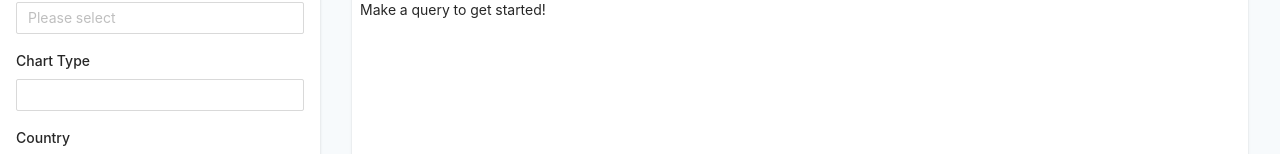
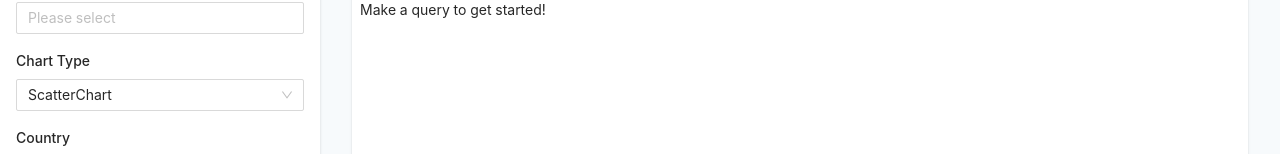
Before and after one commit to georgekolasa/weatherdb, a React (Create React App) app in the folder frontend/: page /query in a window 1280 px wide. Shown: the part 145-299 px from the top of the page. Built offline with nearby package versions, Linux system fonts and the light colour scheme.

Commit message:
small tweaks

```diff
--- a/frontend/src/components/QueryBuilder/QueryForm.js
+++ b/frontend/src/components/QueryBuilder/QueryForm.js
@@ -1,8 +1,10 @@
 import React from 'react';
-import { Select, Input, Form, Space, Button} from 'antd';
+import { Select, Input, Form, Space, Button } from 'antd';
 import { useStore } from '../../stores';
 
 import './styles/Form.css';
+import { CHART_TYPES } from '../../util/constants';
+import shallow from 'zustand/shallow';
 
 const { Option } = Select;
 
@@ -11,14 +13,19 @@ const fakeDatabaseColOptions = Array.from({ length: 5 }, (_, index) => (
 ));
 
 export default function QueryForm() {
-  // TODO: USE ME
-  const setQueryData = useStore((state) => state.setQueryData);
+  const { chartConfig, setQueryData } = useStore(
+    (state) => ({
+      setQueryData: state.setQueryData,
+      chartConfig: state.chartConfig,
+    }),
+    shallow
+  );
 
   const onSubmit = (data) => {
     console.log(data);
-  }
-    //TODO: set chart options in state based on input
-    // create query based on input
+  };
+  //TODO: set chart options in state based on input
+  // create query based on input
 
   return (
     <Form style={{ paddingTop: '1rem' }} onSubmit={onSubmit}>
@@ -37,11 +44,18 @@ export default function QueryForm() {
         </div>
         <div>
           <h4>Chart Type</h4>
-          <Input name='Chart Type'/>
+          <Select
+            style={{ width: '100%' }}
+            options={Object.keys(CHART_TYPES).map((key) => {
+              return { label: CHART_TYPES[key], value: CHART_TYPES[key] };
+            })}
+            name="Chart Type"
+            value={chartConfig.chartType}
+          />
         </div>
         <div>
           <h4>Country</h4>
-          <Input name='Country'/>
+          <Input name="Country" />
         </div>
         <div>
           <h4>Something</h4>
--- a/frontend/src/components/QueryBuilder/Toolbar.js
+++ b/frontend/src/components/QueryBuilder/Toolbar.js
@@ -1,9 +1,9 @@
 import { Button } from 'antd';
 import React from 'react';
-import axios from 'axios';
+// import axios from 'axios';
 import './styles/Toolbar.css';
 import useQuery from '../../util/useQuery';
-import QueryForm from './QueryForm';
+// import QueryForm from './QueryForm';
 
 export default function ToolBar() {
   const { selectQuery } = useQuery();
--- a/frontend/src/stores/index.js
+++ b/frontend/src/stores/index.js
@@ -13,10 +13,10 @@ export const useStore = create((set) => ({
     hAxis: {},
     vAxis: {},
     trendlines: {},
-    legend: 'none'
-    },
+    legend: 'none',
+  },
   chartConfig: {
-    chartType: 'ScatterChart'
+    chartType: 'ScatterChart',
   },
 
   // END STORE VARIABLES
--- /dev/null
+++ b/frontend/src/util/constants.js
@@ -0,0 +1,3 @@
+export const CHART_TYPES = {
+  SCATTER: 'ScatterChart',
+};
```
Also changed, not shown: frontend/src/util/useQuery.js (+5 -3 lines), 1 other file (tests, documents, lock files or other folders).
